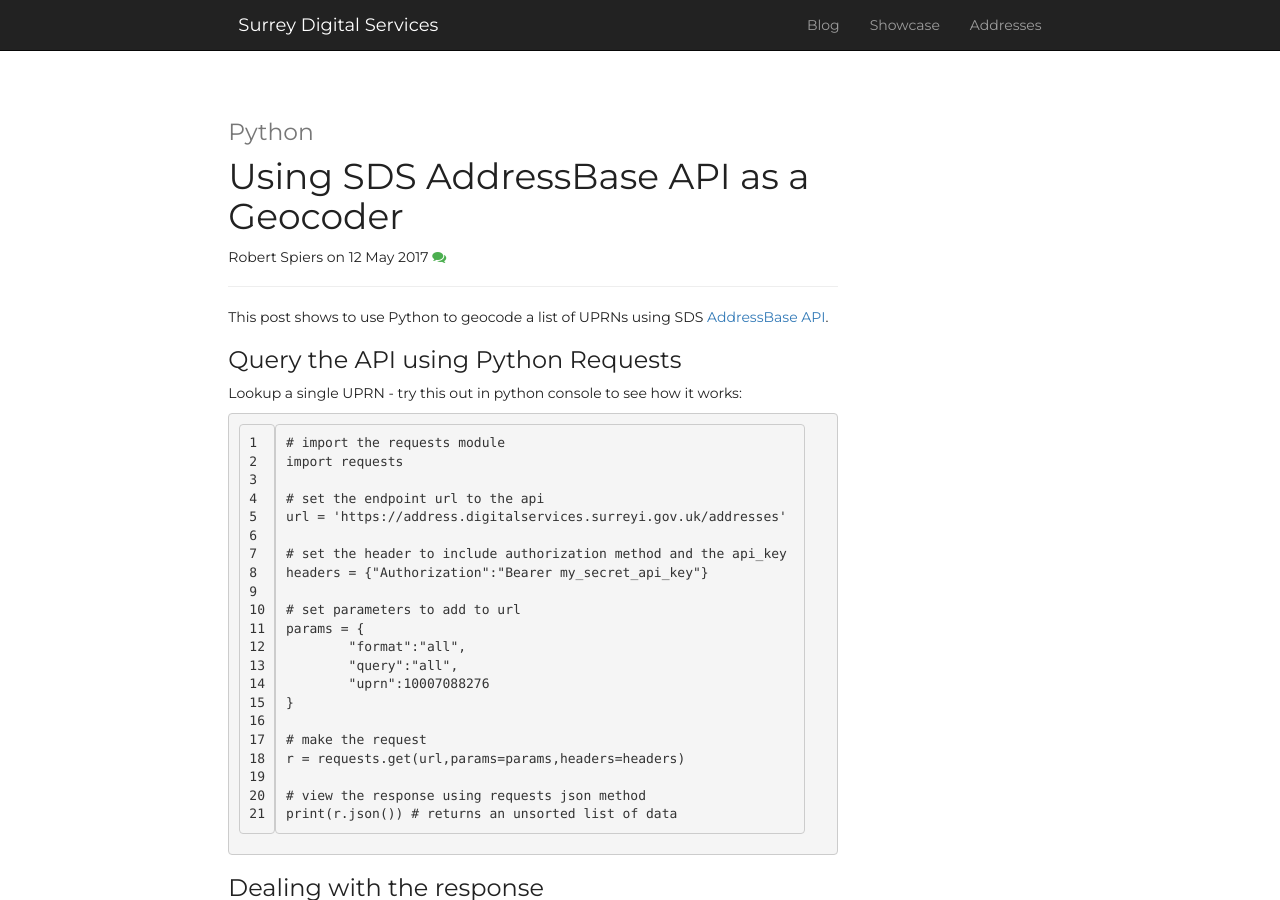
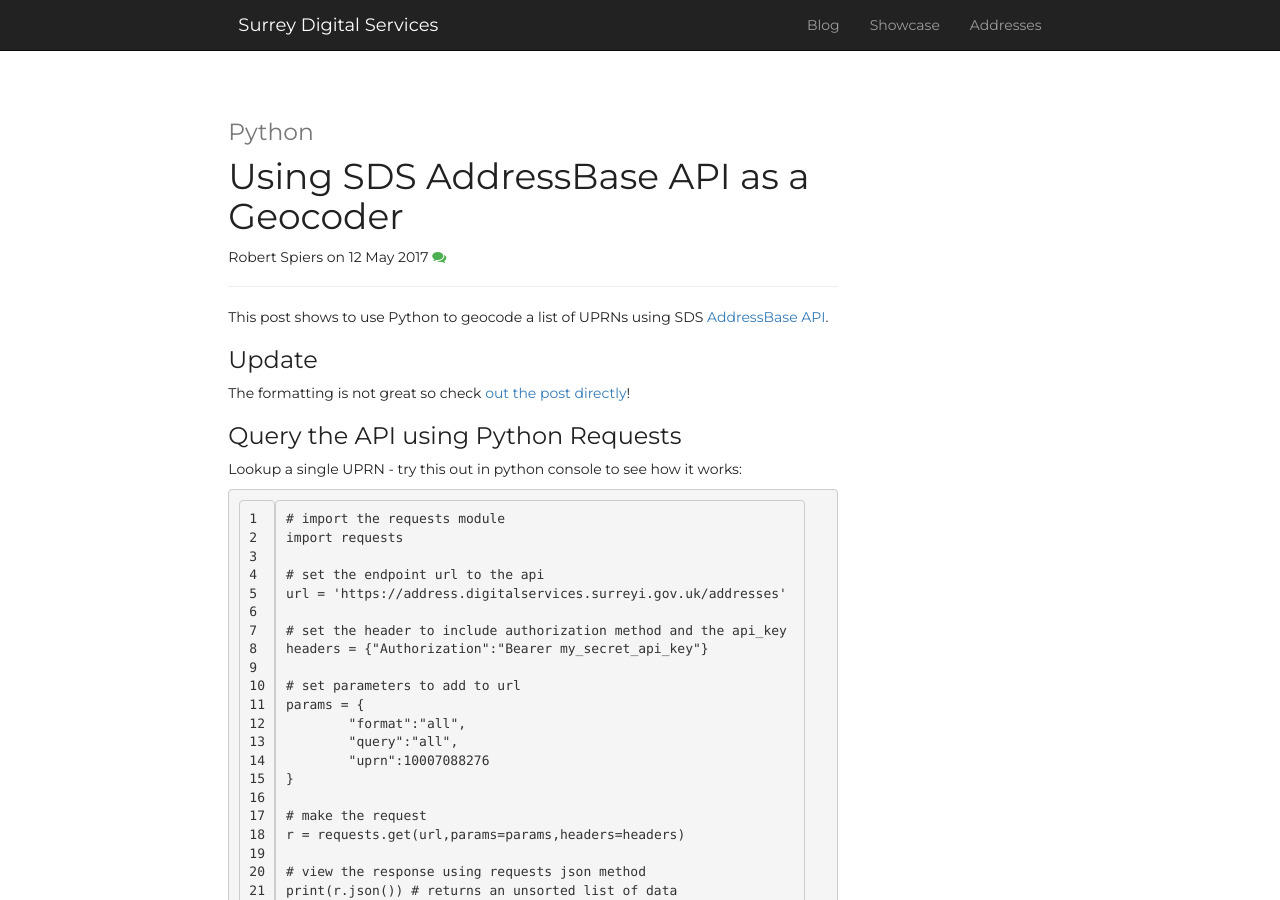
Before and after one commit to surreydigitalservices/surreydigitalservices.github.io, a Jekyll site: the page built from _posts/2017-05-12-Using-SDS-AddressBase-API-as-a-Geocoder.md, in a window 1280 px wide and 900 px high. Built offline with Jekyll 4.4.1, drawn with Linux system fonts in a browser that asks for light colours; nearby versions of some CDN libraries; comment, search, counter and statistics services are not loaded.

Commit message:
Update 2017-05-12-Using-SDS-AddressBase-API-as-a-Geocoder.md

```diff
--- a/_posts/2017-05-12-Using-SDS-AddressBase-API-as-a-Geocoder.md
+++ b/_posts/2017-05-12-Using-SDS-AddressBase-API-as-a-Geocoder.md
@@ -8,6 +8,9 @@ author: Robert Spiers
 ---
 
 This post shows to use Python to geocode a list of UPRNs using SDS [AddressBase API](https://surreydigitalservices.github.io/sds-addresses/).
+
+### Update
+The formatting is not great so check [out the post directly](https://github.com/surreydigitalservices/surreydigitalservices.github.io/edit/master/_posts/2017-05-12-Using-SDS-AddressBase-API-as-a-Geocoder.md)!
 
 ### Query the API using Python Requests
 
```
